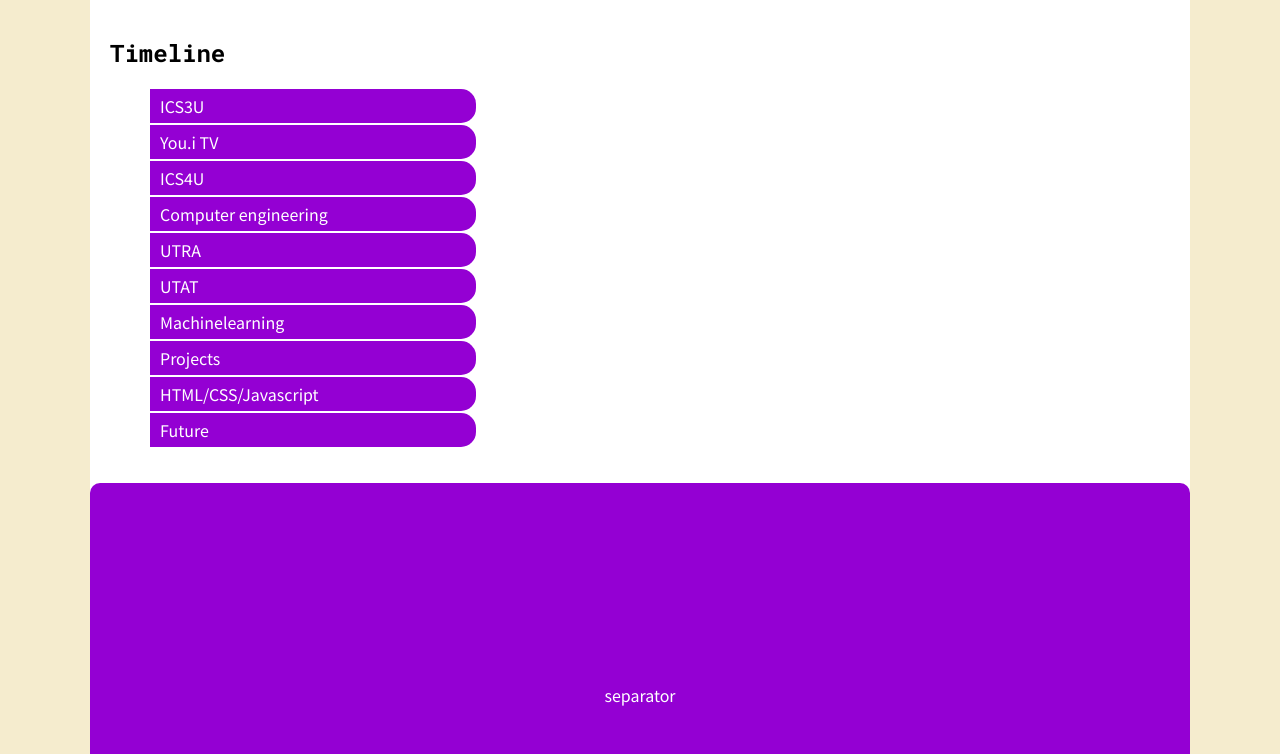
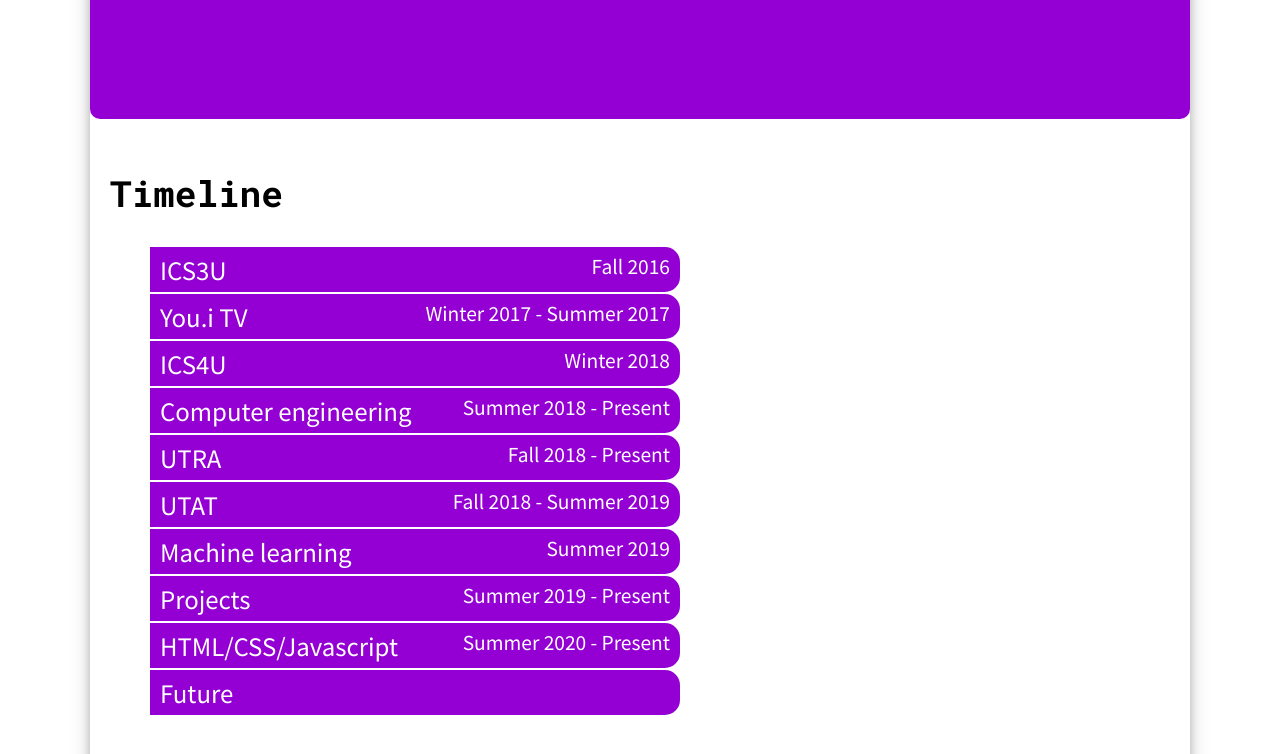
Before and after one commit to mattlourenco27/Website, a plain HTML site: page index.html in a window 1280 px wide. Shown: the part 666-1420 px from the top of the page. Drawn offline with Linux system fonts and the light colour scheme.

Commit message:
Added dates to timeline. Added shadow to back page and modified colours

```diff
--- a/index.html
+++ b/index.html
@@ -51,15 +51,15 @@
 		<section>
 			<h2 id="Timeline">Timeline</h2>
 			<ul>
-				<li>ICS3U</li>
-				<li>You.i TV</li>
-				<li>ICS4U</li>
-				<li>Computer engineering</li>
-				<li>UTRA</li>
-				<li>UTAT</li>
-				<li>Machinelearning</li>
-				<li>Projects</li>
-				<li>HTML/CSS/Javascript</li>
+				<li>ICS3U <span class="timeline-date">Fall 2016</span></li>
+				<li>You.i TV <span class="timeline-date">Winter 2017 - Summer 2017</span></li>
+				<li>ICS4U <span class="timeline-date">Winter 2018</span></li>
+				<li>Computer engineering <span class="timeline-date">Summer 2018 - Present</span></li>
+				<li>UTRA <span class="timeline-date">Fall 2018 - Present</span></li>
+				<li>UTAT <span class="timeline-date">Fall 2018 - Summer 2019</span></li>
+				<li>Machine learning <span class="timeline-date">Summer 2019</span></li>
+				<li>Projects <span class="timeline-date">Summer 2019 - Present</span></li>
+				<li>HTML/CSS/Javascript <span class="timeline-date">Summer 2020 - Present</span></li>
 				<li>Future</li>
 			</ul>
 		</section>
--- a/stylesheet.css
+++ b/stylesheet.css
@@ -2,14 +2,15 @@
 body {
 	padding: 0;
 	margin: 0;
-	background-color: #F5ECCE;
+	background-color: white;
 	font-family: 'Noto Sans JP', sans-serif;
-	font-size: 16px;
+	font-size: 1.5rem;
 }
 #back-page {
 	width: 1100px;
 	margin: 0 auto;
 	background-color: white;
+	box-shadow: 0 4px 8px 0 rgba(0, 0, 0, 0.2), 0 6px 20px 0 rgba(0, 0, 0, 0.19);
 	clear: both;
 }
 
@@ -96,9 +97,13 @@
 	background-color: DarkViolet;
 	color: white;
 	border-radius: 0 15px 15px 0;
-	width: 30%;
+	width: 50%;
 	padding: 5px 10px;
 	margin: 2px 0;
+}
+.timeline-date {
+	float: right;
+	font-size: 0.8em;
 }
 
 /* section separators */
```
